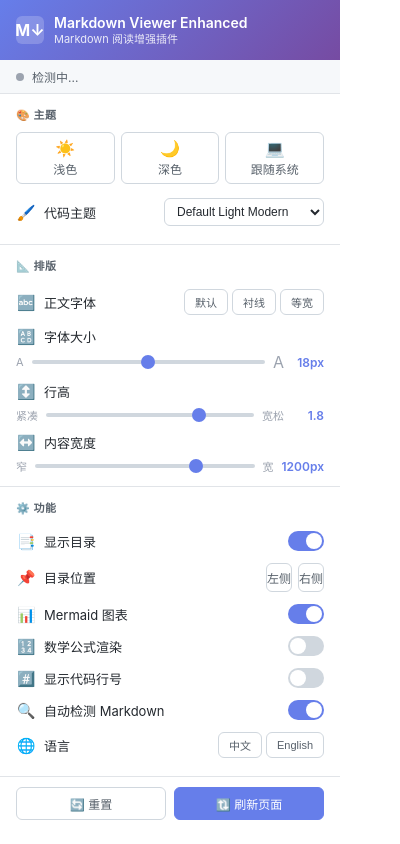
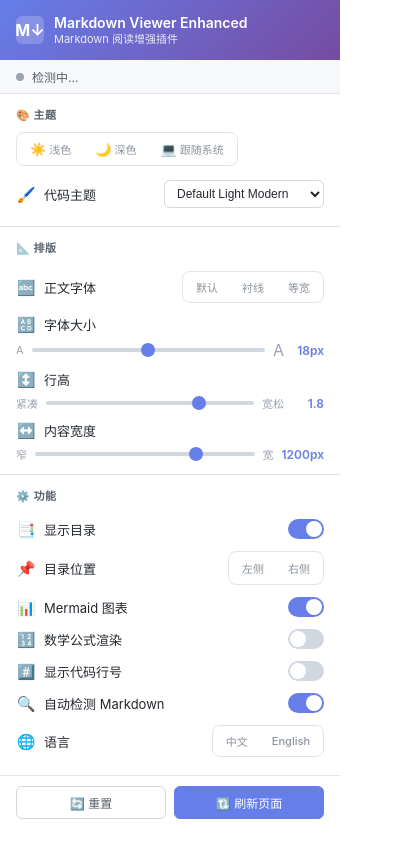
Before and after one commit to LetitiaChan/markdown_viewer_enhanced, a browser extension: page popup/popup.html in a window 400 px wide. Drawn offline with Linux system fonts and the light colour scheme.

Commit message:
fix: popup 弹窗按钮组统一为 segment 样式（外层边框容器+绿色选中态）

```diff
--- a/popup/popup.html
+++ b/popup/popup.html
@@ -211,41 +211,50 @@
       transform: translateX(16px);
     }
 
-    /* 主题选择 */
+    /* 主题选择（segment 按钮组风格） */
     .theme-selector {
-      display: flex;
-      gap: 6px;
+      display: inline-flex;
+      border: 1.5px solid #e1e4e8;
+      border-radius: 8px;
+      padding: 2px;
+      background: #fff;
+      gap: 2px;
     }
 
     .theme-btn {
-      flex: 1;
-      padding: 6px 0;
-      border: 1.5px solid #d0d7de;
+      display: inline-flex;
+      align-items: center;
+      gap: 3px;
+      padding: 5px 10px;
+      border: 1.5px solid transparent;
       border-radius: 6px;
-      background: #fff;
+      background: transparent;
       cursor: pointer;
-      font-size: 12px;
-      color: #57606a;
+      font-size: 11px;
+      font-weight: 500;
+      color: #8b949e;
       text-align: center;
-      transition: all 0.15s;
+      transition: all 0.2s;
+      white-space: nowrap;
+      font-family: inherit;
     }
 
     .theme-btn:hover {
-      border-color: #667eea;
-      color: #667eea;
+      color: #57606a;
+      background: #f6f8fa;
     }
 
     .theme-btn.active {
-      border-color: #667eea;
-      background: #f0f0ff;
-      color: #667eea;
+      background: #fff;
+      color: #059669;
       font-weight: 600;
+      border-color: #059669;
     }
 
     .theme-btn .theme-icon {
-      display: block;
-      font-size: 16px;
-      margin-bottom: 2px;
+      display: inline;
+      font-size: 13px;
+      margin-bottom: 0;
     }
 
     /* 下拉选择框 */
@@ -267,33 +276,43 @@
       box-shadow: 0 0 0 2px rgba(102, 126, 234, 0.1);
     }
 
-    /* 字体选择按钮组 */
+    /* 字体/语言选择按钮组（segment 按钮组风格） */
     .btn-group {
-      display: flex;
-      gap: 4px;
+      display: inline-flex;
+      border: 1.5px solid #e1e4e8;
+      border-radius: 8px;
+      padding: 2px;
+      background: #fff;
+      gap: 2px;
     }
 
     .btn-option {
+      display: inline-flex;
+      align-items: center;
+      gap: 3px;
       padding: 4px 10px;
-      border: 1.5px solid #d0d7de;
+      border: 1.5px solid transparent;
       border-radius: 6px;
-      background: #fff;
+      background: transparent;
       cursor: pointer;
       font-size: 11px;
-      color: #57606a;
-      transition: all 0.15s;
+      font-weight: 500;
+      color: #8b949e;
+      transition: all 0.2s;
+      white-space: nowrap;
+      font-family: inherit;
     }
 
     .btn-option:hover {
-      border-color: #667eea;
-      color: #667eea;
+      color: #57606a;
+      background: #f6f8fa;
     }
 
     .btn-option.active {
-      border-color: #667eea;
-      background: #f0f0ff;
-      color: #667eea;
+      background: #fff;
+      color: #059669;
       font-weight: 600;
+      border-color: #059669;
     }
 
     /* 字体大小滑块 */
@@ -338,35 +357,44 @@
       white-space: nowrap;
     }
 
-    /* 目录位置选择 */
+    /* 目录位置选择（segment 按钮组风格） */
     .toc-position-selector {
-      display: flex;
-      gap: 6px;
+      display: inline-flex;
+      border: 1.5px solid #e1e4e8;
+      border-radius: 8px;
+      padding: 2px;
+      background: #fff;
+      gap: 2px;
     }
 
     .toc-pos-btn {
-      flex: 1;
-      padding: 5px 0;
-      border: 1.5px solid #d0d7de;
+      display: inline-flex;
+      align-items: center;
+      gap: 3px;
+      padding: 5px 10px;
+      border: 1.5px solid transparent;
       border-radius: 6px;
-      background: #fff;
+      background: transparent;
       cursor: pointer;
-      font-size: 12px;
-      color: #57606a;
+      font-size: 11px;
+      font-weight: 500;
+      color: #8b949e;
       text-align: center;
-      transition: all 0.15s;
+      transition: all 0.2s;
+      white-space: nowrap;
+      font-family: inherit;
     }
 
     .toc-pos-btn:hover {
-      border-color: #667eea;
-      color: #667eea;
+      color: #57606a;
+      background: #f6f8fa;
     }
 
     .toc-pos-btn.active {
-      border-color: #667eea;
-      background: #f0f0ff;
-      color: #667eea;
+      background: #fff;
+      color: #059669;
       font-weight: 600;
+      border-color: #059669;
     }
 
     /* 底部操作 */
```
Also changed, not shown: tests/ui/popup.test.js (+100 -0 lines), icons/img2.jpg (added).
